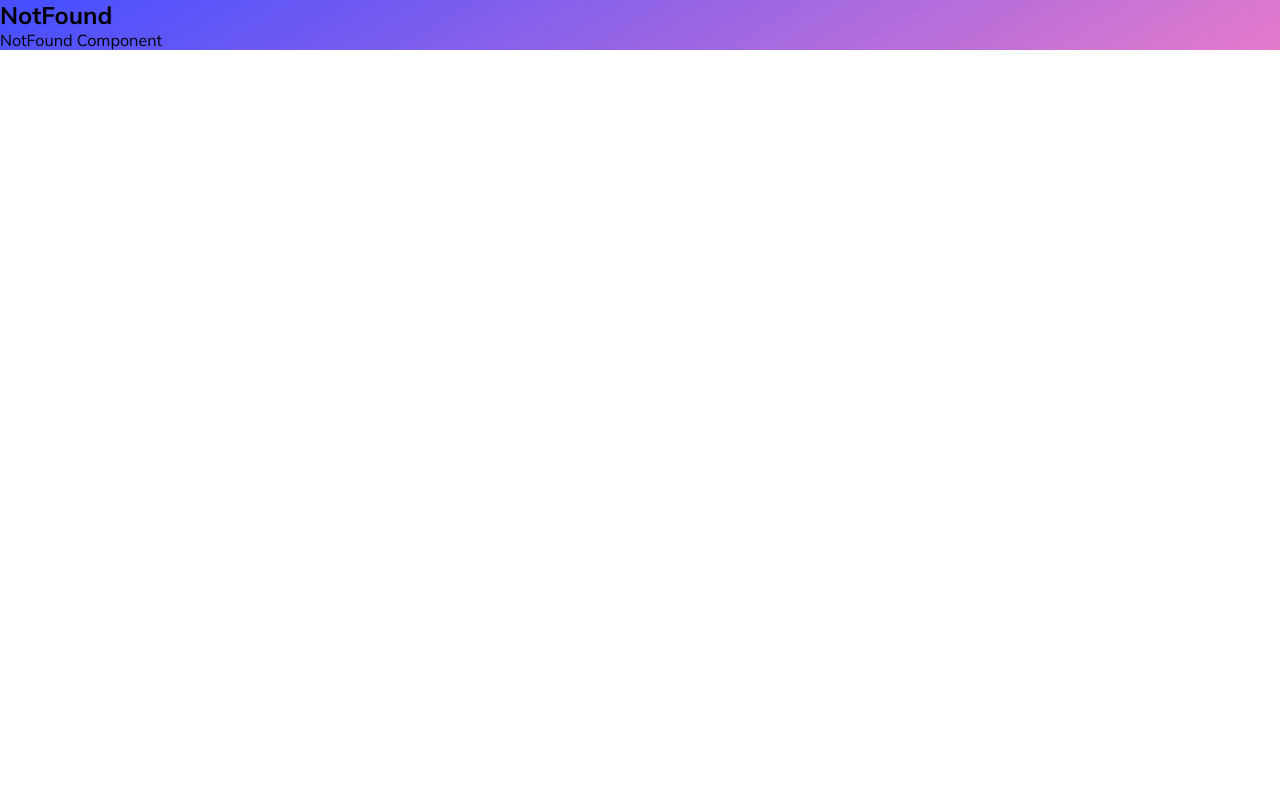
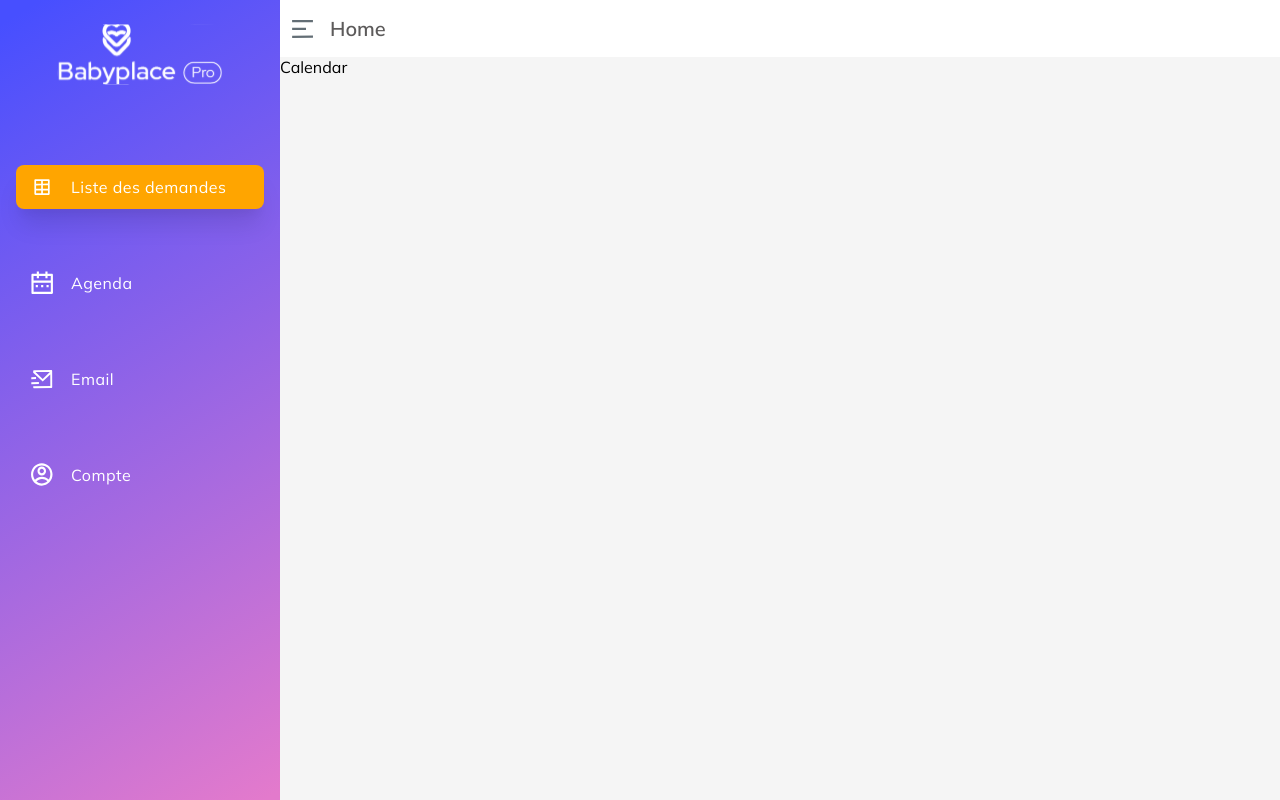
Before and after one commit to WildCodeSchool-2023-09/JS-RemoteFR-jurascripts-P3-Babyplace, a React (Vite) app in the folder frontend/: page /pro/dashboard/agenda in a window 1280 px wide. Built offline with nearby package versions, Linux system fonts and the light colour scheme.

Commit message:
modification content main, route and link

```diff
--- /dev/null
+++ b/frontend/src/components/structure/Calendar.jsx
@@ -0,0 +1,7 @@
+import React from "react";
+
+function Calendar() {
+  return <div>Calendar</div>;
+}
+
+export default Calendar;
--- a/frontend/src/components/structure/ContentMain.jsx
+++ b/frontend/src/components/structure/ReservationDashboard.jsx
@@ -1,7 +1,7 @@
 import React, { useState } from "react";
-import "../../styles/contentMain.scss";
+import "../../styles/ReservationDashboard.scss";
 
-function ContentMain() {
+function ReservationDashboard() {
   const [cards, setCards] = useState([
     {
       id: 1,
@@ -146,4 +146,4 @@ function ContentMain() {
   );
 }
 
-export default ContentMain;
+export default ReservationDashboard;
--- a/frontend/src/components/structure/Sidebar.jsx
+++ b/frontend/src/components/structure/Sidebar.jsx
@@ -1,4 +1,5 @@
 import { useState } from "react";
+import { Link } from "react-router-dom";
 import { iconsNavbar } from "../../assets";
 import { navLinks } from "../../constants/dataGen";
 import "../../styles/sidebar.scss";
@@ -20,10 +21,10 @@ function Sidebar() {
         <ul className="nav-list">
           {navLinks.map((navLink, index) => (
             <li className="nav-item" key={navLink.id}>
-              <a
-                href={`#${navLink.id}`}
+              <Link
+                to={`#${navLink.url}`}
                 className={`nav-link ${
-                  index === activeLinkIndex ? "active" : ""
+                  index === activeLinkIndex ? "active" : null
                 }`}
                 onClick={() => handleClickLink(index)}
               >
@@ -33,7 +34,7 @@ function Sidebar() {
                   alt={navLink.title}
                 />
                 <span className="nav-link-text">{navLink.title}</span>
-              </a>
+              </Link>
             </li>
           ))}
         </ul>
--- a/frontend/src/constants/dataGen.js
+++ b/frontend/src/constants/dataGen.js
@@ -1,10 +1,30 @@
 import { iconsNavbar } from "../assets";
 
 export const navLinks = [
-  { id: 1, title: "Liste des demandes", img: iconsNavbar.reservation },
-  { id: 2, title: "Agenda", img: iconsNavbar.agenda },
-  { id: 3, title: "Email", img: iconsNavbar.email },
-  { id: 4, title: "Compte", img: iconsNavbar.gears },
+  {
+    id: 1,
+    title: "Liste des demandes",
+    img: iconsNavbar.reservation,
+    url: "/pro/dashboard/reservationdashboard",
+  },
+  {
+    id: 2,
+    title: "Agenda",
+    img: iconsNavbar.agenda,
+    url: "/pro/dashboard/agenda",
+  },
+  {
+    id: 3,
+    title: "Email",
+    img: iconsNavbar.email,
+    url: "/pro/dashboard/reservationdashboard",
+  },
+  {
+    id: 4,
+    title: "Compte",
+    img: iconsNavbar.gears,
+    url: "/pro/dashboard/agenda",
+  },
 ];
 
 export const tutorial = [
--- a/frontend/src/pages/structure/Dashboard.jsx
+++ b/frontend/src/pages/structure/Dashboard.jsx
@@ -1,8 +1,8 @@
+import { Outlet } from "react-router-dom";
 import { useState } from "react";
 import ContentTop from "../../components/structure/ContentTop";
 import Sidebar from "../../components/structure/Sidebar";
 import "../../styles/dashboard.scss";
-import ContentMain from "../../components/structure/ContentMain";
 
 function Dashboard() {
   const [isSidebarOpen, setIsSidebarOpen] = useState(true);
@@ -15,7 +15,9 @@ function Dashboard() {
       {isSidebarOpen && <Sidebar />}
       <div className="main-content">
         <ContentTop toggleSidebar={toggleSidebar} />
-        <ContentMain />
+        <main>
+          <Outlet />
+        </main>
       </div>
     </div>
   );
```
Also changed, not shown: frontend/src/main.jsx (+12 -0 lines), frontend/src/styles/ReservationDashboard.scss (renamed from frontend/src/styles/contentMain.scss).
